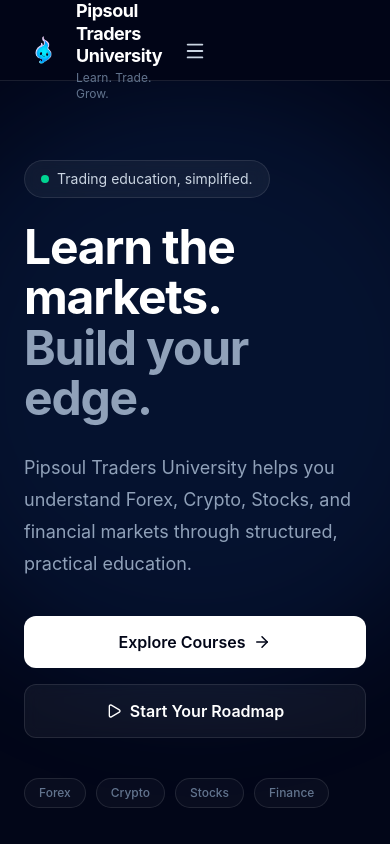
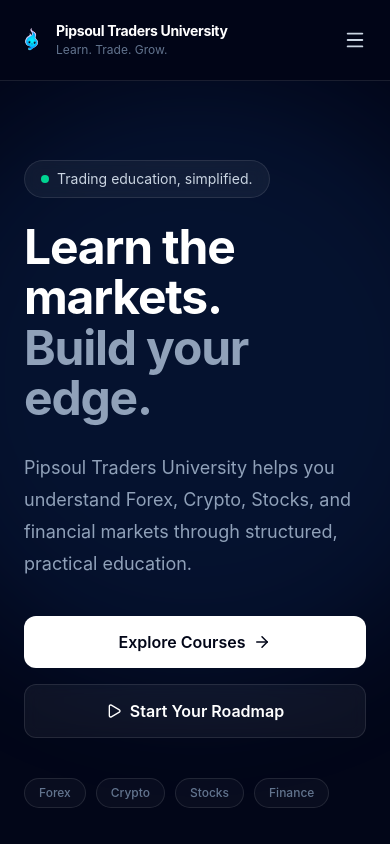
Before and after one commit to MyStack001/pipsoul-traders-university, a React (Vite) app: page / in a window 390 px wide. Shown: the top 844 px of the page. Built offline with nearby package versions, Linux system fonts and the light colour scheme.

Commit message:
MakePTU navbar responsive

```diff
--- a/src/components/Navbar.tsx
+++ b/src/components/Navbar.tsx
@@ -12,17 +12,17 @@
 
   return (
     <header className="fixed inset-x-0 top-0 z-50 border-b border-white/10 bg-slate-950/80 backdrop-blur-xl">
-      <div className="mx-auto grid h-20 max-w-7xl grid-cols-[1fr_auto_1fr] items-center px-6">
+      <div className="mx-auto flex h-20 max-w-7xl items-center justify-between px-4 sm:px-6">
         {/* Brand */}
-        <a href="#" className="group flex items-center gap-3">
+        <a href="#" className="group flex min-w-0 items-center gap-2 sm:gap-3">
           <img
             src="/Logo.png"
             alt="Pipsoul"
-            className="h-10 w-10 object-contain"
+            className="h-8 w-8 shrink-0 object-contain sm:h-10 sm:w-10"
           />
 
           <div>
-            <p className="text-lg font-bold leading-tight tracking-tight text-white">
+            <p className="whitespace-nowrap text-sm font-bold leading-tight tracking-tight text-white sm:text-lg">
               Pipsoul Traders University
             </p>
 
```
